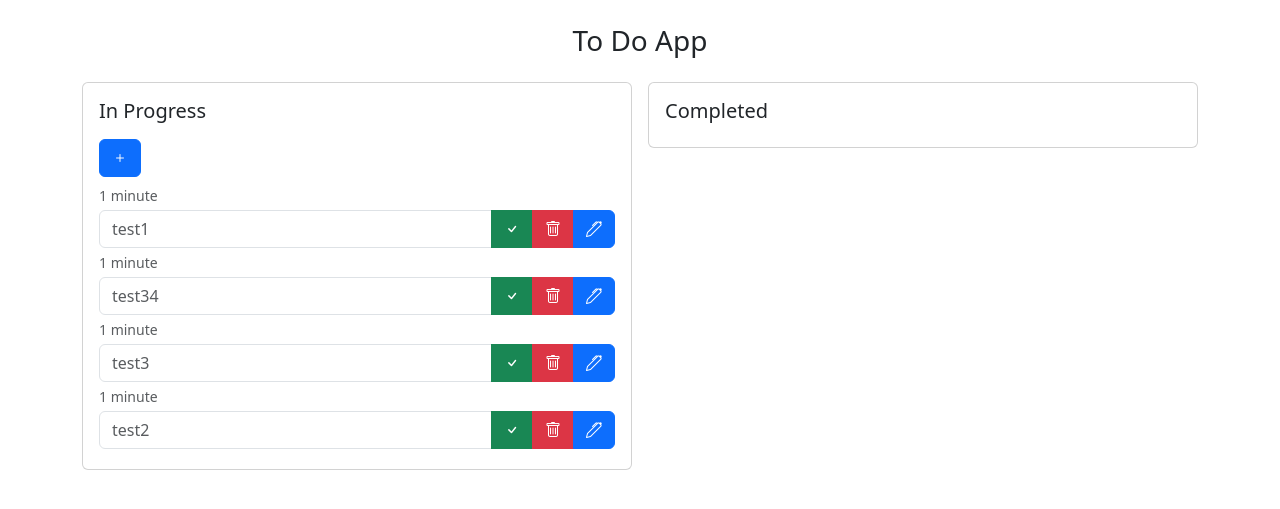
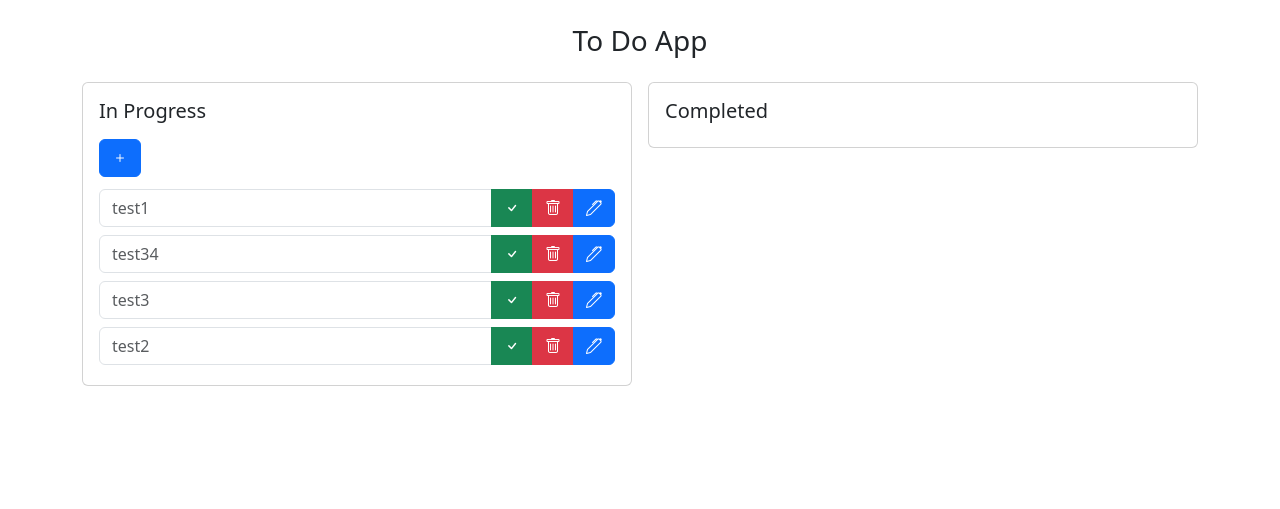
Before and after one commit to rinosetiyo/TodoApp, a Django app: page / in a window 1280 px wide. Shown: the top 509 px of the page. Run offline with Django 4.2, Linux system fonts and the light colour scheme; data comes from the database, SQL or seed files in the repository; both versions use the stored data as it was after the commit.

Commit message:
update app

```diff
--- a/templates/home.html
+++ b/templates/home.html
@@ -20,7 +20,6 @@
               <a class="btn btn-primary my-2" data-bs-toggle="modal" data-bs-target="#exampleModal"><i class="bi bi-plus"></i></a>
               <ul class="list-group">
                 {% for task in tasks %}
-                    <small class="text-muted">{{ task.updated_at | timesince }}</small>
                   <div class="input-group my-1">
                     <input type="text" class="form-control" placeholder="{{ task.task }}" readonly />
                     <a class="btn btn-success" href="{% url 'mark_done' task.id %}"><i class="bi bi-check"></i></a>
```
Also changed, not shown: db.sqlite3.
